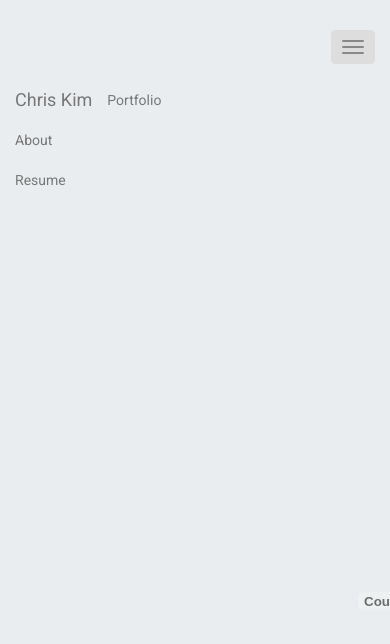
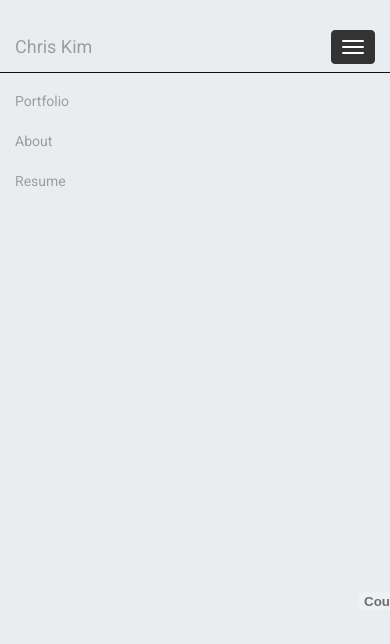
Before and after one commit to Ckimchris/Portfolio-Prototype, a website: page Resume.html in a window 390 px wide. Both pictures are taken after a click on the button "Toggle navigation". Shown: the top 644 px of the page. Drawn offline with Linux system fonts and the light colour scheme; files that its build step writes are made by us from their sources.

Commit message:
commit for missing about page

```diff
--- a/Resume.html
+++ b/Resume.html
@@ -36,32 +36,32 @@
 
     <!-- Navigation -->
     <!-- Navigation -->
-    <nav class="navbar navbar-default navbar-fixed-top home-nav" role="navigation">
+    <nav class="navbar navbar-inverse navbar-fixed-top home-nav" role="navigation">
         <div class="container">
             <!-- Brand and toggle get grouped for better mobile display -->
             <div class="navbar-header">
-                <button type="button" class="navbar-toggle" data-toggle="collapse" data-target="#bs-example-navbar-collapse-1">
+                <button type="button" class="navbar-toggle collapsed" data-toggle="collapse" data-target="#bs-example-navbar-collapse-1" aria-expanded="false">
                     <span class="sr-only">Toggle navigation</span>
                     <span class="icon-bar"></span>
                     <span class="icon-bar"></span>
                     <span class="icon-bar"></span>
                 </button>
+                <a class="navbar-brand" href="index.html">Chris Kim</a>
             </div>
             <!-- Collect the nav links, forms, and other content for toggling -->
+            <div class="navbar-collapse collapse" id="bs-example-navbar-collapse-1" aria-expanded="false" style="height: 1px;">
                 <ul class="nav navbar-nav">
-                <li>
-                    <a class="navbar-brand" href="index.html">Chris Kim</a>
-                </li>
                     <li>
                         <a href="Portfolio_Thumbs.html">Portfolio</a>
                     </li>
                     <li>
-                    <a href="#">About</a>
+                        <a href="About.html">About</a>
                     </li>
                     <li>
                         <a href="Resume.html">Resume</a>
                     </li>
                 </ul>
+            </div>
             <!-- /.navbar-collapse -->
         </div>
         <!-- /.container -->
```
Lines whose indentation alone changed are shown as unchanged.
